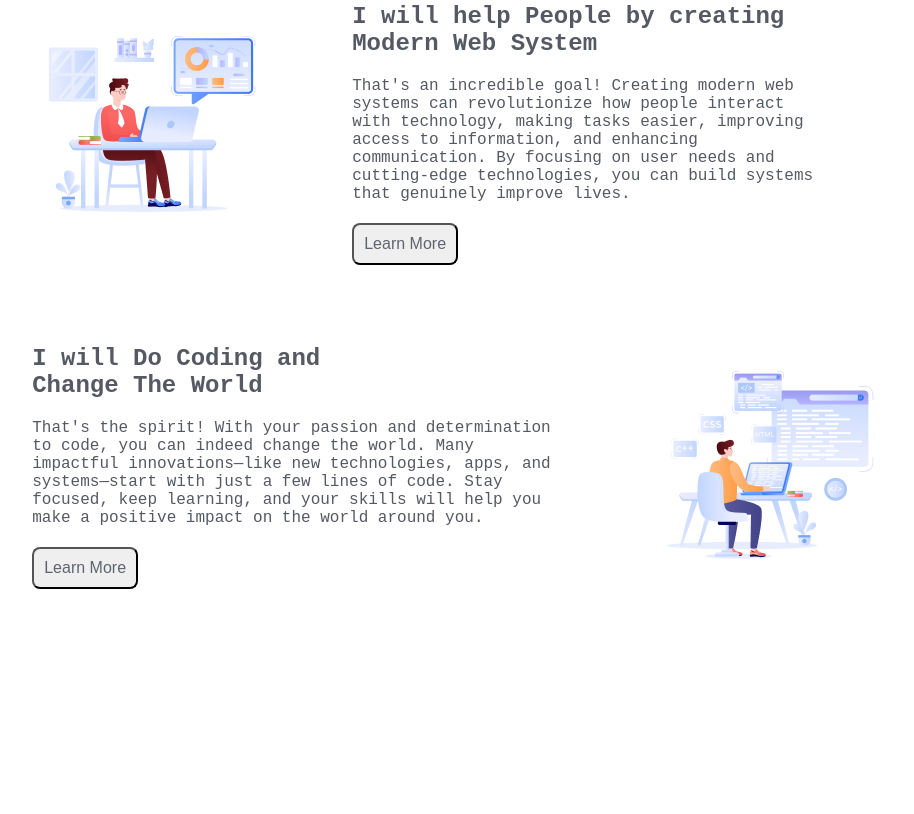
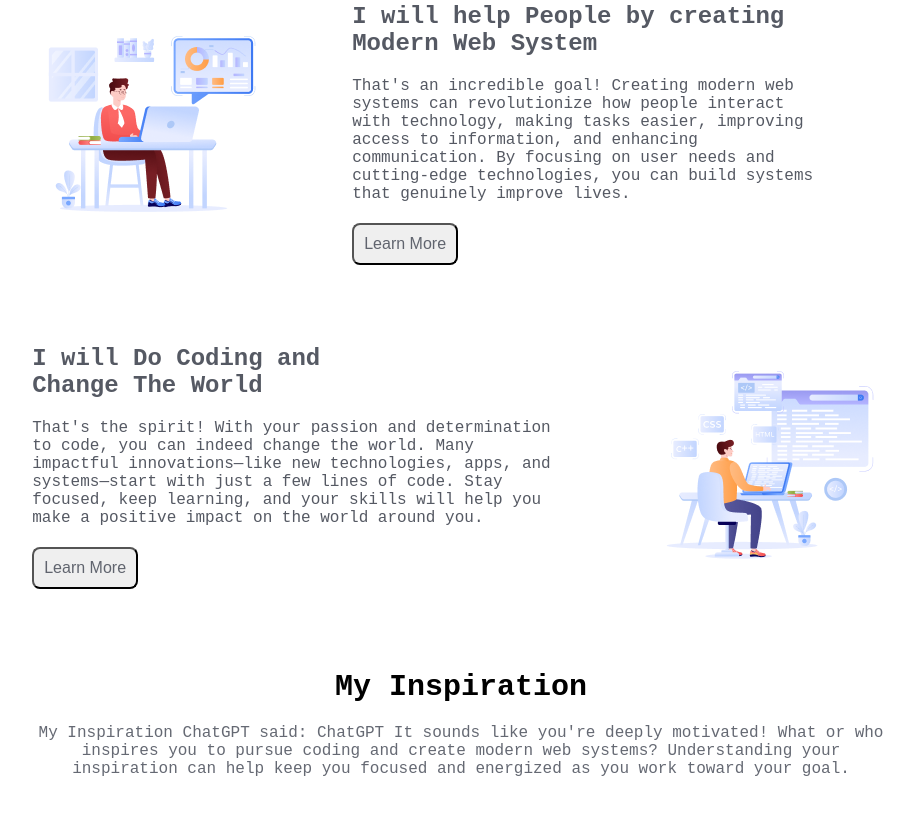
Before and after one commit to mazbah2722/first-assignment, a plain HTML site: page index.html in a window 1280 px wide. Shown: the part 1228-2042 px from the top of the page, without its empty margins (179-1093 px from the left). Before the commit the page ends 1858 px from the top, so only its background shows below. Drawn offline with Linux system fonts and the light colour scheme; a web font is replaced by a local one.

Commit message:
inspiration section done

```diff
--- a/index.html
+++ b/index.html
@@ -34,7 +34,7 @@
         <!-- banner section end -->
     </header>
 
-    <body>
+    <main>
         <!-- why section start -->
         <section style="margin-top: 100px;" class="why-section">
             <div class="why-div">
@@ -80,7 +80,21 @@
             </div>
         </section>
         <!-- why section end -->
-    </body>
+         <!-- inspiration section start -->
+          <section class="inspiration-section">
+            <div class="inspiration-div">
+                <h1>My Inspiration</h1>
+                <p>My Inspiration
+                    ChatGPT said:
+                    ChatGPT
+                    It sounds like you're deeply motivated! What or who inspires you to pursue coding and create modern web systems? Understanding your inspiration can help keep you focused and energized as you work toward your goal.</p>
+                    <div style="margin-top: 60px; ">
+                        <iframe style="border-radius: 14px;" width="900" height="315" src="https://www.youtube.com/embed/DGHn2uOAVCE?si=kMMFw735f3k2KZES" title="YouTube video player" frameborder="0" allow="accelerometer; autoplay; clipboard-write; encrypted-media; gyroscope; picture-in-picture; web-share" referrerpolicy="strict-origin-when-cross-origin" allowfullscreen></iframe>
+                    </div>
+            </div>
+          </section>
+         <!-- inspiration section end -->
+        </main>
     <footer>
 
     </footer>
--- a/styles/style.css
+++ b/styles/style.css
@@ -29,11 +29,13 @@ nav{
     color: rgba(36, 42, 56, 0.7);
     cursor: pointer;
 }
-/* shared css */
-.banner, .why-section{
+/* shared css ---------------*/
+.banner, .why-section, .inspiration-section{
     width: 67%;
     margin: 40px auto;
 }
+
+
 
 .banner-div{
     display: flex;
@@ -84,3 +86,18 @@ nav{
     cursor: pointer;
     margin-top: 20px;
 }
+
+.inspiration-div{
+    margin-top: 80px;
+}
+.inspiration-div h1{
+    text-align: center;
+    font-size: 30px;
+    font-weight: 800;
+}
+.inspiration-div p{
+    text-align: center;
+    color: rgba(36, 42, 56, 0.7);
+    margin-top: 20px;
+
+}
```
